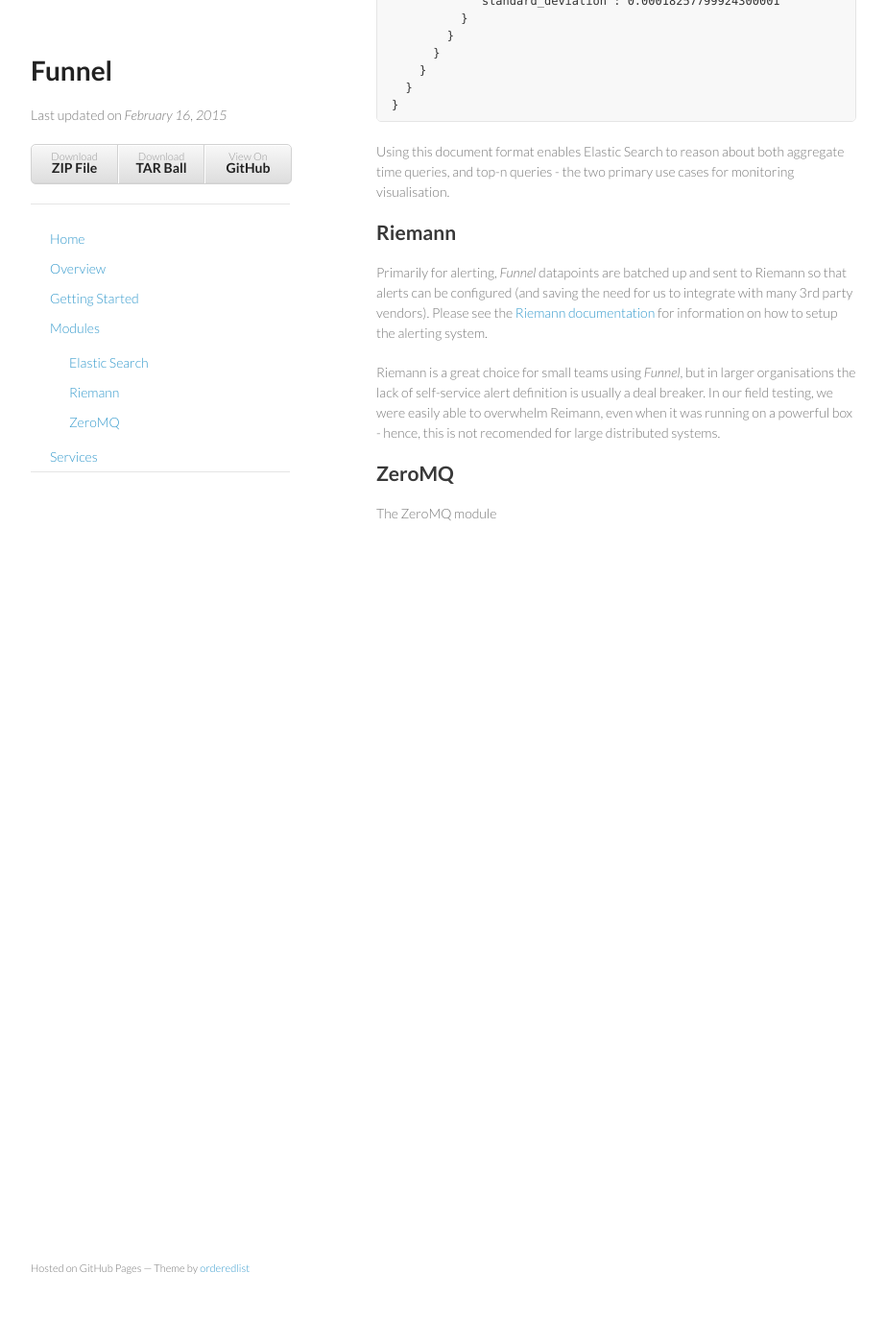
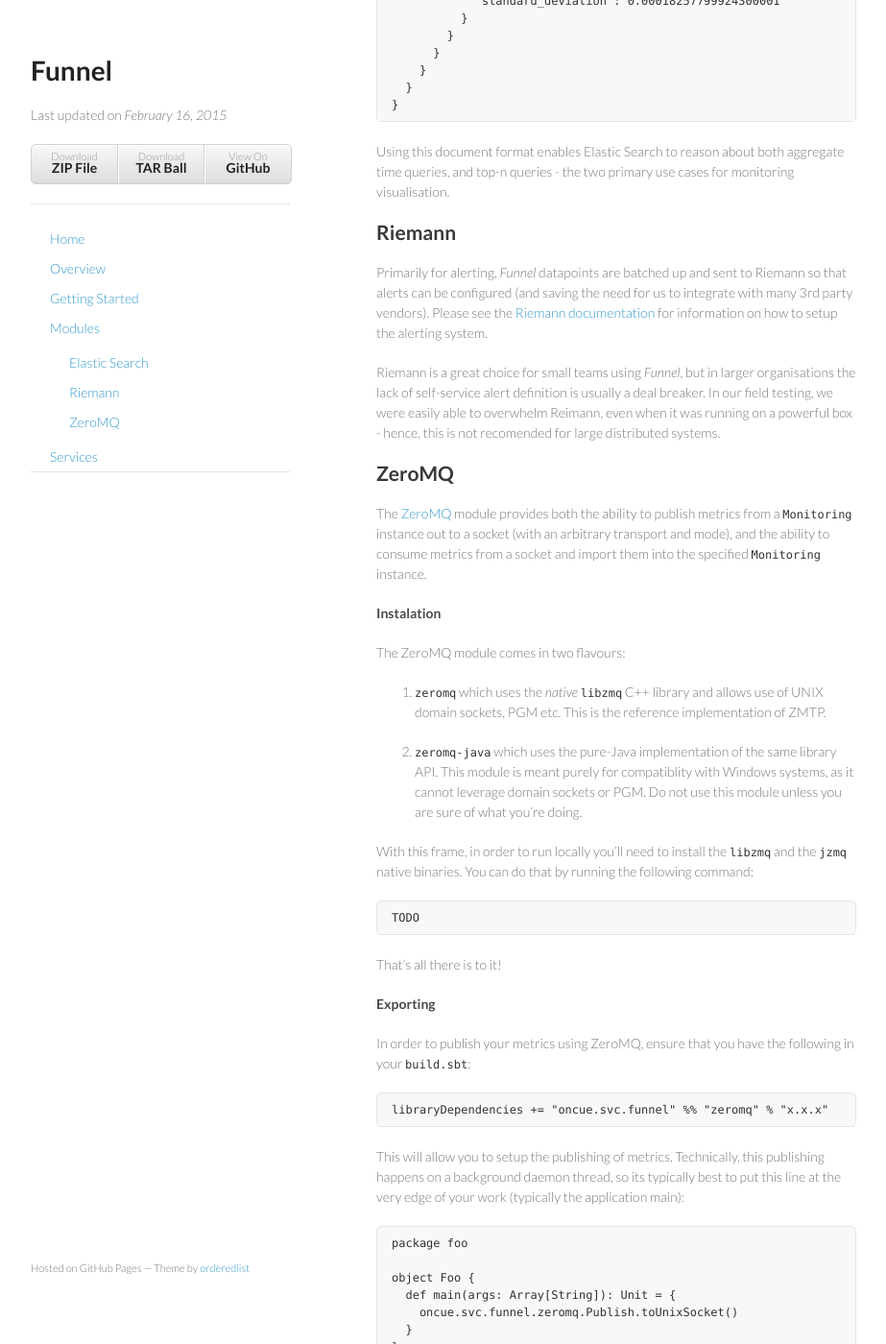
Before and after one commit to Verizon/funnel, a Jekyll site: the page built from modules/index.md, in a window 1280 px wide and 1400 px high, scrolled down 623 px. Shown: the whole window at 96% size, without its empty margins (178-1101 px from the left). Built offline with Jekyll 4.4.1, drawn with Linux system fonts in a browser that asks for light colours; Markdown is read by kramdown in place of the engine named in the settings; before the commit the page ends 1238 px from its top, so only the background shows below that; some of the changed text lies outside the part shown.

Commit message:
updated the module docs

````diff
--- a/modules/index.md
+++ b/modules/index.md
@@ -54,4 +54,116 @@
 
 ## ZeroMQ
 
-The ZeroMQ module
+The [ZeroMQ](http://zeromq.org/) module provides both the ability to publish metrics from a `Monitoring` instance out to a socket (with an arbitrary transport and mode), and the ability to consume metrics from a socket and import them into the specified `Monitoring` instance.
+
+#### Instalation
+
+The ZeroMQ module comes in two flavours:
+
+1. `zeromq` which uses the *native* `libzmq` C++ library and allows use of UNIX domain sockets, PGM etc. This is the reference implementation of ZMTP.
+
+1. `zeromq-java` which uses the pure-Java implementation of the same library API. This module is meant purely for compatiblity with Windows systems, as it cannot leverage domain sockets or PGM. Do not use this module unless you are sure of what you're doing.
+
+With this frame, in order to run locally you'll need to install the `libzmq` and the `jzmq` native binaries. You can do that by running the following command:
+
+```
+TODO
+```
+That's all there is to it!
+
+#### Exporting
+
+In order to publish your metrics using ZeroMQ, ensure that you have the following in your `build.sbt`:
+
+```
+libraryDependencies += "oncue.svc.funnel" %% "zeromq" % "x.x.x"
+```
+
+This will allow you to setup the publishing of metrics. Technically, this publishing happens on a background daemon thread, so its typically best to put this line at the very edge of your work (typically the application main):
+
+```
+package foo
+
+object Foo {
+  def main(args: Array[String]): Unit = {
+    oncue.svc.funnel.zeromq.Publish.toUnixSocket()
+  }
+}
+
+```
+
+**NOTE**: If you do not have the native library installed you will see an error at runtime on your local machine. For development purposes this can be ignored - the binaries are instaleld by default on the foundation images used during deployment.
+
+If you would like more control over when the `Publish` process is started and stopped, then you can simply pass the function an async `Signal[Boolean]`:
+
+```
+package foo
+
+import scalaz.stream.async.signalOf
+import scalaz.stream.async.mutable.Signal
+import scalaz.concurrent.Task
+import oncue.svc.funnel.zeromq.Publish
+
+object Foo {
+
+  def stop(signal: Signal[Boolean]): Task[Unit] = {
+    for {
+      _ <- signal.set(false)
+      _ <- signal.close
+    } yield ()
+  }
+
+  def main(args: Array[String]): Unit = {
+  	 val alive = signalOf(true)
+    Publish.toUnixSocket(signal = alive)
+
+    // sometime later when you want to stop
+    stop(alive)
+  }
+}
+
+```
+
+#### Importing
+
+Similarly, importing metrics is trival. Please note this documentation is intended for completeness only and is not a typical user-level API unless one is implementing a *Flask*-like process. Given that `Monitoring.mirrorAll` simply requires a `DatapointParser` type, the ZeroMQ module supplies one like this:
+
+```
+package foo
+
+import scalaz.stream.async.signalOf
+import oncue.svc.funnel.zeromq.Publish
+import oncue.svc.funnel.DatapointParser
+
+object Foo {
+
+  def main(args: Array[String]): Unit = {
+  	 val alive = signalOf(true)
+    val dp: DatapointParser = Mirror.from(alive) _
+  }
+}
+```
+
+#### Endpoints
+
+When using the ZeroMQ module primitives to do anything with sockets, you will need to specify and `Endpoint`. The module provides a range of useful combinators to make creating the type of socket you want simple. Here's an example:
+
+```
+package foo
+
+import scalaz.stream.async.signalOf
+import oncue.svc.funnel.zeromq.{Endpoint,sockets}, sockets._
+import java.net.URI
+
+object Foo {
+
+  def main(args: Array[String]): Unit = {
+  	 val uri = new URI("ipc:///tmp/foo.socket")
+    val E1 = Endpoint(publish &&& bind, uri)
+    val E2 = Endpoint(push &&& bind, uri)
+    val E3 = Endpoint(subscribe &&& (connect ~ topics.all))
+  }
+}
+```
+
+Essentially the ZeroMQ socket types are modled as functions and you can specify if you want to be the side of the connection that `bind`'s or `connect`'s. In the case of PUB-SUB you also have the option to specify a distriminating predicate for topic subscription.
````
